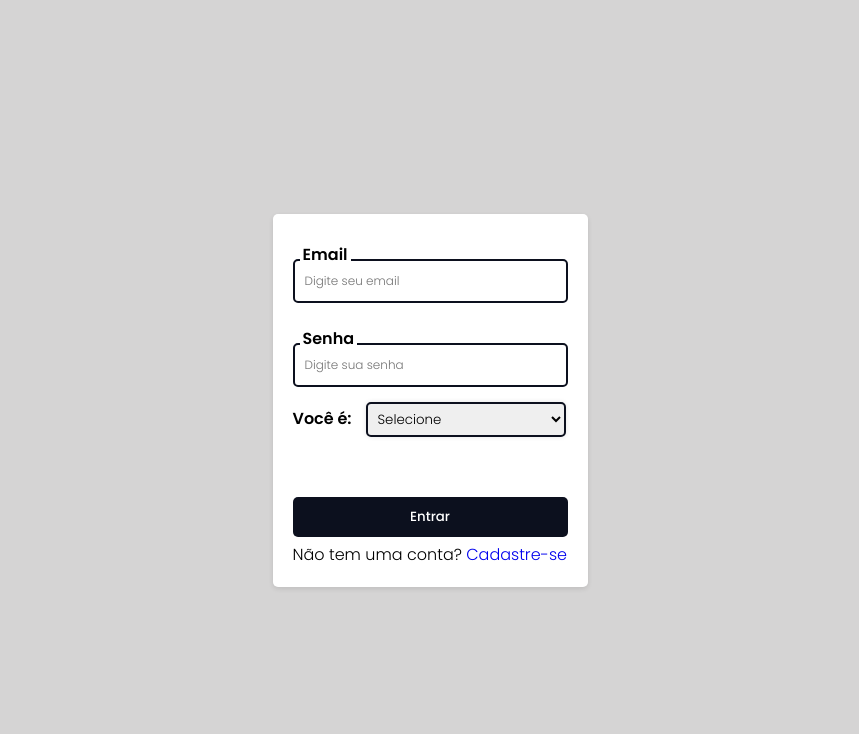
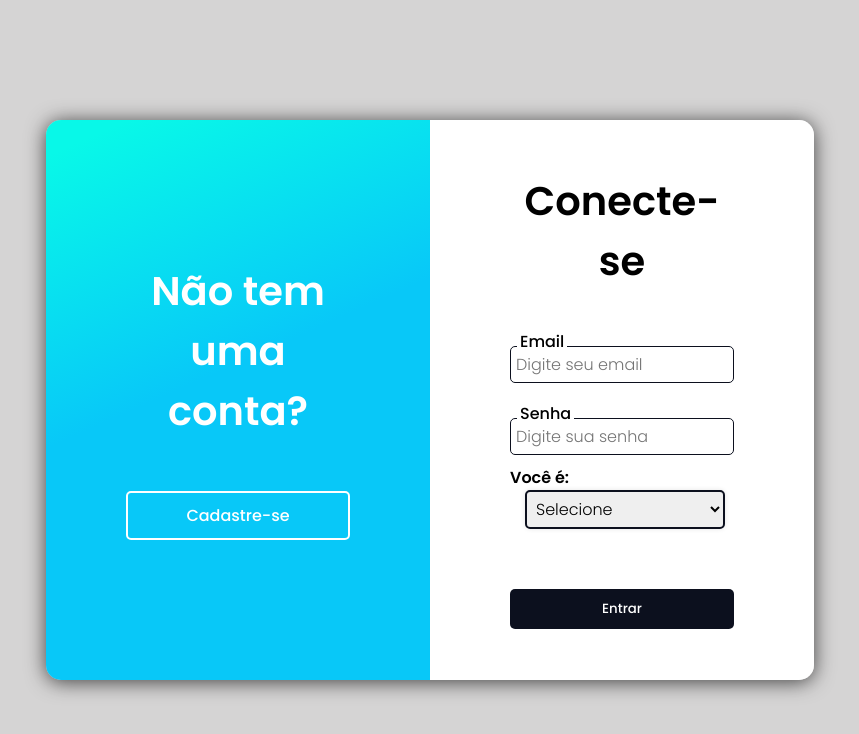
Before and after one commit to rudr1gu/projetoAngular, an Angular app: page /login in a window 1280 px wide. Shown: the top 734 px of the page, without its empty margins (210-1069 px from the left). Built offline with nearby package versions, Linux system fonts and the light colour scheme; a web font is replaced by a local one.

Commit message:
refactor: Update CSS styles in login-aluno component and improve form layout

```diff
--- a/src/app/components/login-aluno/login-aluno.component.css
+++ b/src/app/components/login-aluno/login-aluno.component.css
@@ -1,17 +1,42 @@
-/* .corpo{
-    position: absolute;
-    width: 100%;
-    height:100%;
+.container{
     display: flex;
     justify-content: center;
+    box-shadow: 0 2px 20px rgba(0, 0, 0, 0.7);
+    width: 60%;
+    height: 70%;
+    border-radius: 15px;
+    overflow: auto;
+}
+
+.container1{
+    padding: 20px 80px 20px 80px;
+    width: 50%;
+    background: rgb(8,248,232);
+    background: linear-gradient(156deg, rgba(8,248,232,1) 5%, rgba(8,200,248,1) 45%);
+    height: 100%;
+    color: white;
+    display: flex;
+    flex-direction: column;
+    justify-content: center;
     align-items: center;
-} */
-.container {
-    max-width: 600px;
-    padding: 20px;
+}
+
+.container2 {
+    width: 50%;
+    height: 100%;
+    padding: 20px 80px 20px 80px;
     background-color: #fff;
-    border-radius: 5px;
-    box-shadow: 0 2px 5px rgba(0, 0, 0, 0.1);
+    display: flex;
+    flex-direction: column;
+    justify-content: center;
+    align-items: center;
+}
+
+h1 {
+    font-size: 2.5rem;
+    text-align: center;
+    font-weight: 600;
+    margin-bottom: 30px;
 }
 
 .container h2 {
@@ -24,14 +49,13 @@
     flex-direction: column;
     width: fit-content;
     position: static;
-    width: 275px;
-    margin-bottom: 15px;
-
+    width: 100%;
+    margin-bottom: 10px;
 }
 
 .form-group label {
     color: black;
-    font-weight: 600;
+    font-weight: 500;
     position: relative;
     top: 0.5rem;
     margin: 0 0 0 7px;
@@ -41,15 +65,28 @@
 }
 
 .form-group input {
-    padding: 11px 10px;
-    font-size: 0.75rem;
-    border: 2px #0c101e solid;
+    padding: 5px 5px;
+    font-size: 1rem;
+    border: 1px #0c101e solid;
     border-radius: 5px;
     background: #fff;
+    width: 100%;
 }
+
+.form-group input:invalid {
+    border-color: red;
+}
+
 .form-group input[type=text].input:focus {
     outline: none;
-  }
+}
+
+select{
+    padding: 5px 5px;
+    font-size: 1rem;
+    border: 1px #0c101e solid;
+    border-radius: 5px;
+}
 
 button {
     width: 100%;
@@ -85,3 +122,17 @@ label{
     color: black;
     font-weight: 600;
 }
+
+.btn-cadastrar{
+    text-align: center;
+    width: 100%;
+    padding: 10px;
+    background-color: rgba(255, 255, 255, 0);
+    color: #fff;
+    border-radius: 5px;
+    cursor: pointer;
+    font-size: 1em;
+    font-weight: 500;
+    margin-top: 20px;
+    border: 2px solid white;
+}
--- a/src/app/components/login-aluno/login-aluno.component.html
+++ b/src/app/components/login-aluno/login-aluno.component.html
@@ -1,5 +1,11 @@
 <section class="corpo">
      <section class="container">
+          <section class="container1">
+               <h1>Não tem uma conta? </h1>
+               <a routerLink="/cadastro" class="btn-cadastrar">Cadastre-se</a>
+          </section>
+          <section class="container2">
+               <h1>Conecte-se</h1>
                <form (ngSubmit)="onLogin()" [formGroup]="loginForm" #formDir="ngForm">
                     <div class="form-group">
                          <label for="email">Email</label>
@@ -19,8 +25,6 @@
                     </div>
                     <button type="submit" class="form-control">Entrar</button>
                </form>
-        <article>
-             <p>Não tem uma conta? <a routerLink="/cadastro">Cadastre-se</a></p>
-        </article>
           </section>
      </section>
+</section>
```
Lines whose indentation alone changed are shown as unchanged.
